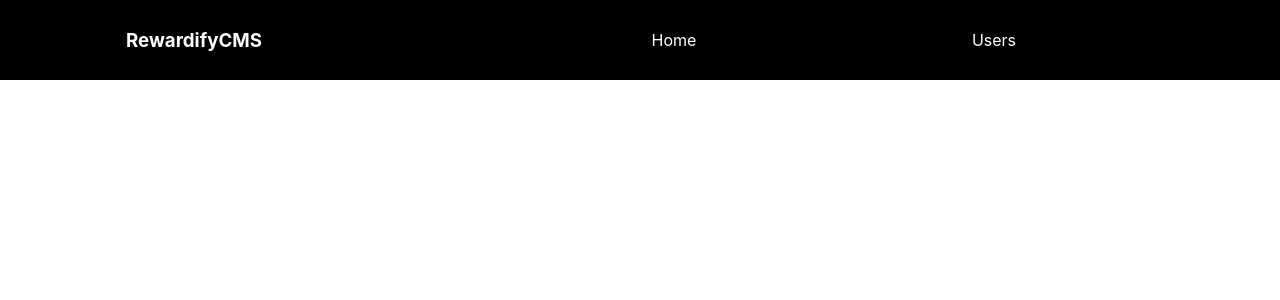
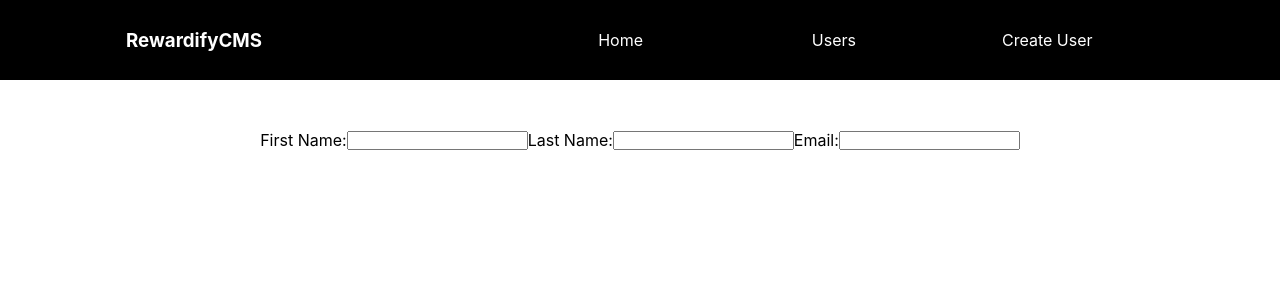
Before and after one commit to jayedeem/onlyfans, a React (Create React App) app: page /createuser in a window 1280 px wide. Shown: the top 300 px of the page. Built offline with nearby package versions, Linux system fonts and the light colour scheme; no server answers.

Commit message:
added reset feature

```diff
--- /dev/null
+++ b/src/component/CreateUser.js
@@ -0,0 +1,39 @@
+import React from 'react';
+
+const CreateUser = () => {
+  const [newUser, setNewUser] = React.useState({
+    customer: {
+      first_name: '',
+      last_name: '',
+      email: '',
+      verified_email: true,
+    },
+  });
+  return (
+    <div styles={styles.container}>
+      <form style={styles.formContainer}>
+        <label>First Name: </label>
+        <input />
+        <label>Last Name: </label>
+        <input />
+        <label>Email: </label>
+        <input />
+      </form>
+    </div>
+  );
+};
+
+export default CreateUser;
+
+const styles = {
+  container: {
+    display: 'flex',
+  },
+  formContainer: {
+    marginTop: '50px',
+    display: 'flex',
+    flexDirection: 'row',
+    alignItems: 'center',
+    justifyContent: 'center',
+  },
+};
--- a/src/component/Main.js
+++ b/src/component/Main.js
@@ -5,6 +5,7 @@ import HomePage from './Home';
 import Navbar from './Navbar';
 import Users from './Users';
 import UserProfile from './UserProfile';
+import CreateUser from './CreateUser';
 require('dotenv').config();
 
 const proxyUrl = 'https://cors-anywhere.herokuapp.com/';
@@ -79,6 +80,7 @@ const Main = () => {
                 />
               )}
             />
+            <Route path="/createuser" exact component={CreateUser} />
           </Switch>
         </div>
       )}
--- a/src/component/Navbar.js
+++ b/src/component/Navbar.js
@@ -11,6 +11,9 @@ const Navbar = () => {
         </Link>
         <Link to="/users" style={stylesNav.navLinks}>
           <li>Users</li>
+        </Link>
+        <Link to="/createuser" style={stylesNav.navLinks}>
+          <li>Create User</li>
         </Link>
       </ul>
     </nav>
--- a/src/component/UserProfile.js
+++ b/src/component/UserProfile.js
@@ -64,7 +64,7 @@ const UserProfile = ({ token, isLoading, setIsLoading }) => {
     return () => {
       isCancelled = false;
     };
-  }, []);
+  }, [location, setIsLoading, token]);
 
   // const fetchUserDetails = async () => {
   //   setIsLoading(true);
--- a/src/component/showFields.js
+++ b/src/component/showFields.js
@@ -1,15 +1,21 @@
 import axios from 'axios';
-import React from 'react';
+import React, { useState } from 'react';
 const proxyUrl = 'https://cors-anywhere.herokuapp.com/';
 const ShowFields = ({ token, id, setUserDetails, setIsLoading }) => {
   const [replacementCredit, setReplacementCredit] = React.useState();
   const [amount, setAmount] = React.useState();
+  const [debitAmount, setDebitAmount] = useState();
+  const [resetCredit, setResetCredit] = useState();
 
-  // const handleReplaceAmount = (e) => {
-  //   setReplacementCredit(e.target.value);
-  // };
+  const handleDebitAmount = (e) => {
+    setDebitAmount(e.target.value);
+  };
   const handleSetAmount = (e) => {
     setAmount(e.target.value);
+  };
+
+  const handleReset = (e) => {
+    setResetCredit(e.target.value);
   };
 
   const updateMe = async (userId) => {
@@ -29,8 +35,8 @@ const ShowFields = ({ token, id, setUserDetails, setIsLoading }) => {
       .catch((err) => console.log(err));
   };
   const addCredit = async (value, user) => {
-    let isRendered = false;
-    const data = await axios.request({
+    // let isRendered = false;
+    await axios.request({
       url: `/customer/${user}/account/credit`,
       method: 'PUT',
       baseURL: proxyUrl + 'https://api.rewardify.ca/',
@@ -45,30 +51,52 @@ const ShowFields = ({ token, id, setUserDetails, setIsLoading }) => {
         expiresAt: '2021-05-05T10:21:05.349Z',
       },
     });
-    // const res = data.data;
+
     updateMe(user);
-    isRendered = true;
+  };
+  const subtractCredit = async (value, user) => {
+    // let isRendered = false;
+    await axios.request({
+      url: `/customer/${user}/account/debit`,
+      method: 'PUT',
+      baseURL: proxyUrl + 'https://api.rewardify.ca/',
+      headers: {
+        'Content-Type': 'application/json',
+        authorization: `Bearer ${token}`,
+      },
+      data: {
+        email: '',
+        amount: value,
+        memo: 'hello',
+      },
+    });
+
+    updateMe(user);
+  };
+
+  const resetUserCredit = async (value, user) => {
+    await axios.request({
+      url: `/customer/${user}/account/reset`,
+      method: 'PUT',
+      baseURL: proxyUrl + 'https://api.rewardify.ca/',
+      headers: {
+        'Content-Type': 'application/json',
+        authorization: `Bearer ${token}`,
+      },
+      data: {
+        email: '',
+        amount: value,
+        memo: 'hello',
+        expiresAt: '2021-05-05T10:21:05.349Z',
+      },
+    });
+
+    updateMe(user);
   };
 
   return (
-    <div>
-      {/* <input
-        type="input"
-        value={replacementCredit}
-        placeholder="replace credit"
-        onChange={(e) => handleReplaceAmount(e)}
-      />
-      <button
-        onClick={() => {
-          // replaceAmount(replacementCredit, id);
-          console.log('replace credit clicked');
-        }}
-      >
-        Replace Amount
-      </button>
-
-      <p>state amount: {replacementCredit}</p> */}
-
+    <div styles={styles.container}>
+      {/* Add Credit */}
       <input
         type="text"
         name="amount"
@@ -86,8 +114,57 @@ const ShowFields = ({ token, id, setUserDetails, setIsLoading }) => {
       >
         Add Credit
       </button>
+      <div>
+        {/* Deduct Credit */}
+        <input
+          type="text"
+          name="amount"
+          placeholder="Subtract Credit"
+          value={debitAmount || ''}
+          onChange={(e) => handleDebitAmount(e)}
+        />
+        <button
+          onClick={() => {
+            console.log('sub credit clicked');
+            subtractCredit(debitAmount, id);
+            setDebitAmount('');
+            setIsLoading(true);
+          }}
+        >
+          Subtract Credit
+        </button>
+      </div>
+      <div>
+        {/* Replace Credit with a different value */}
+        <input
+          type="text"
+          name="amount"
+          placeholder="Replace Credit"
+          value={resetCredit || ''}
+          onChange={(e) => handleReset(e)}
+        />
+        <button
+          onClick={() => {
+            console.log('reset credit clicked');
+            resetUserCredit(resetCredit, id);
+            setResetCredit('');
+            setIsLoading(true);
+          }}
+        >
+          Reset Credit
+        </button>
+      </div>
     </div>
   );
 };
 
 export default ShowFields;
+
+const styles = {
+  container: {
+    display: 'flex',
+    flexDirection: 'column',
+    alignItems: 'center',
+    justifyContent: 'center',
+  },
+};
```
